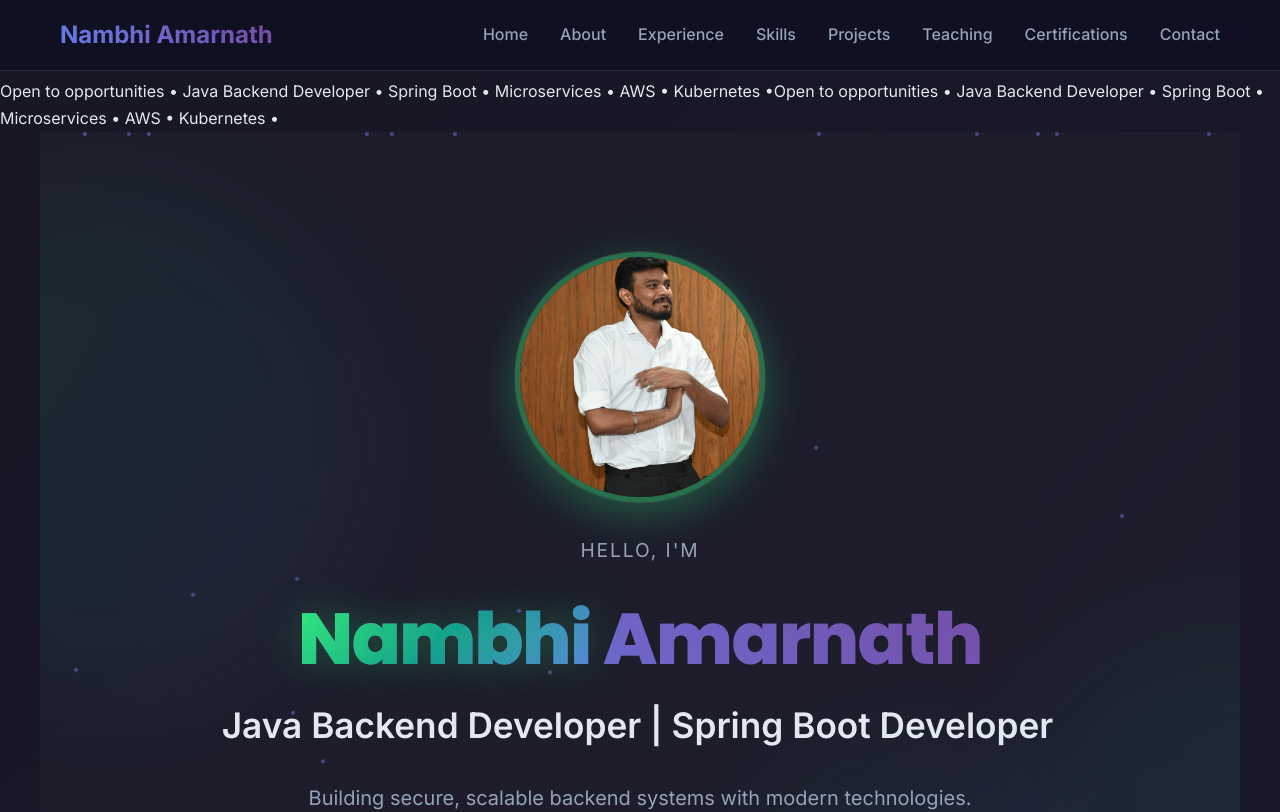
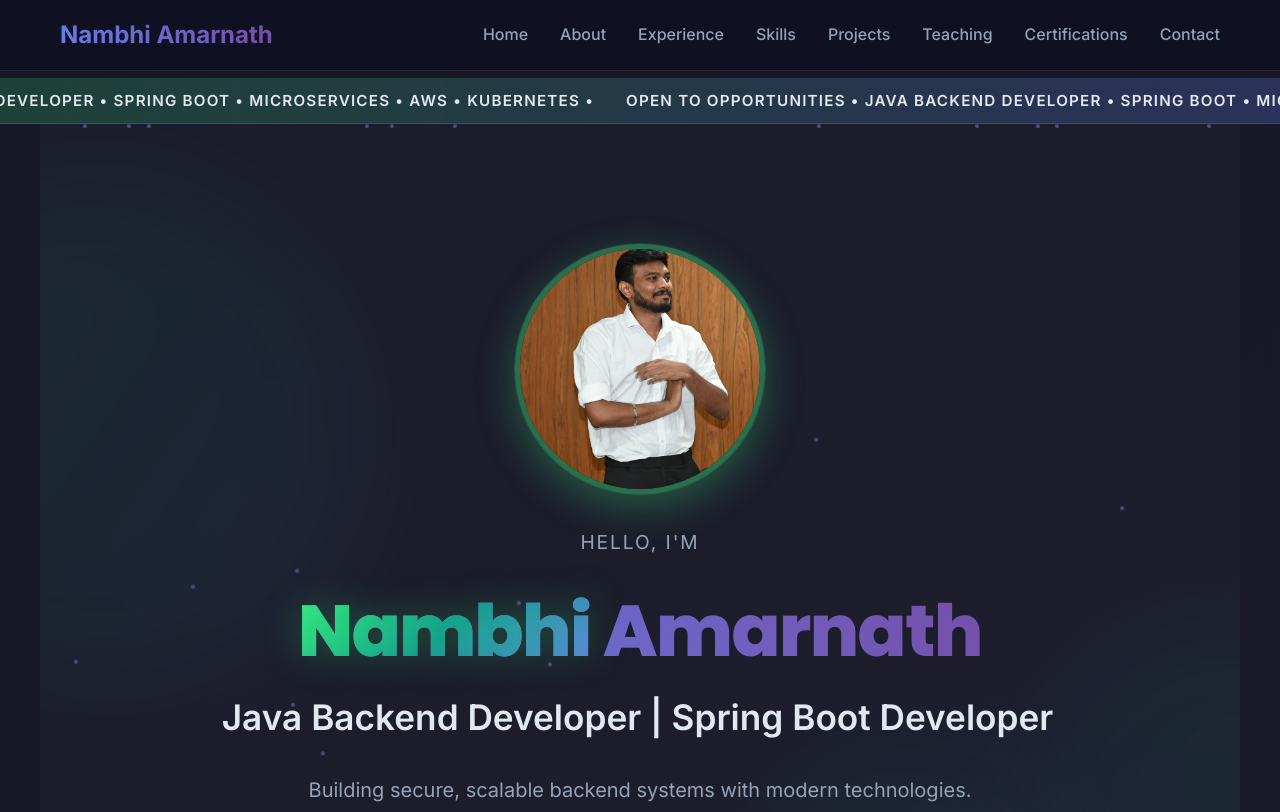
Before and after one commit to Amarnath2541/Amar_Portfolio, a React (Vite) app: page / in a window 1280 px wide. Shown: the top 812 px of the page. Built offline with nearby package versions, Linux system fonts and the light colour scheme.

Commit message:
Add marquee styles to index.css

```diff
--- a/src/index.css
+++ b/src/index.css
@@ -219,6 +219,36 @@ p {
   box-shadow: 0 8px 25px rgba(0, 0, 0, 0.3);
 }
 
+.top-marquee {
+  background: linear-gradient(90deg, rgba(56, 239, 125, 0.2), rgba(102, 126, 234, 0.25));
+  border-bottom: 1px solid rgba(255, 255, 255, 0.12);
+  overflow: hidden;
+  white-space: nowrap;
+  position: relative;
+  z-index: 10;
+}
+
+.marquee-track {
+  display: inline-flex;
+  align-items: center;
+  gap: 2rem;
+  width: max-content;
+  padding: 10px 0;
+  animation: marquee 18s linear infinite;
+}
+
+.marquee-track span {
+  color: #e2e8f0;
+  font-size: 0.95rem;
+  font-weight: 600;
+  letter-spacing: 0.08em;
+  text-transform: uppercase;
+}
+
+@keyframes marquee {
+  from { transform: translateX(0); }
+  to { transform: translateX(-50%); }
+}
 /* Mobile Global Styles */
 @media (max-width: 768px) {
   /* Prevent horizontal scrolling */
```
